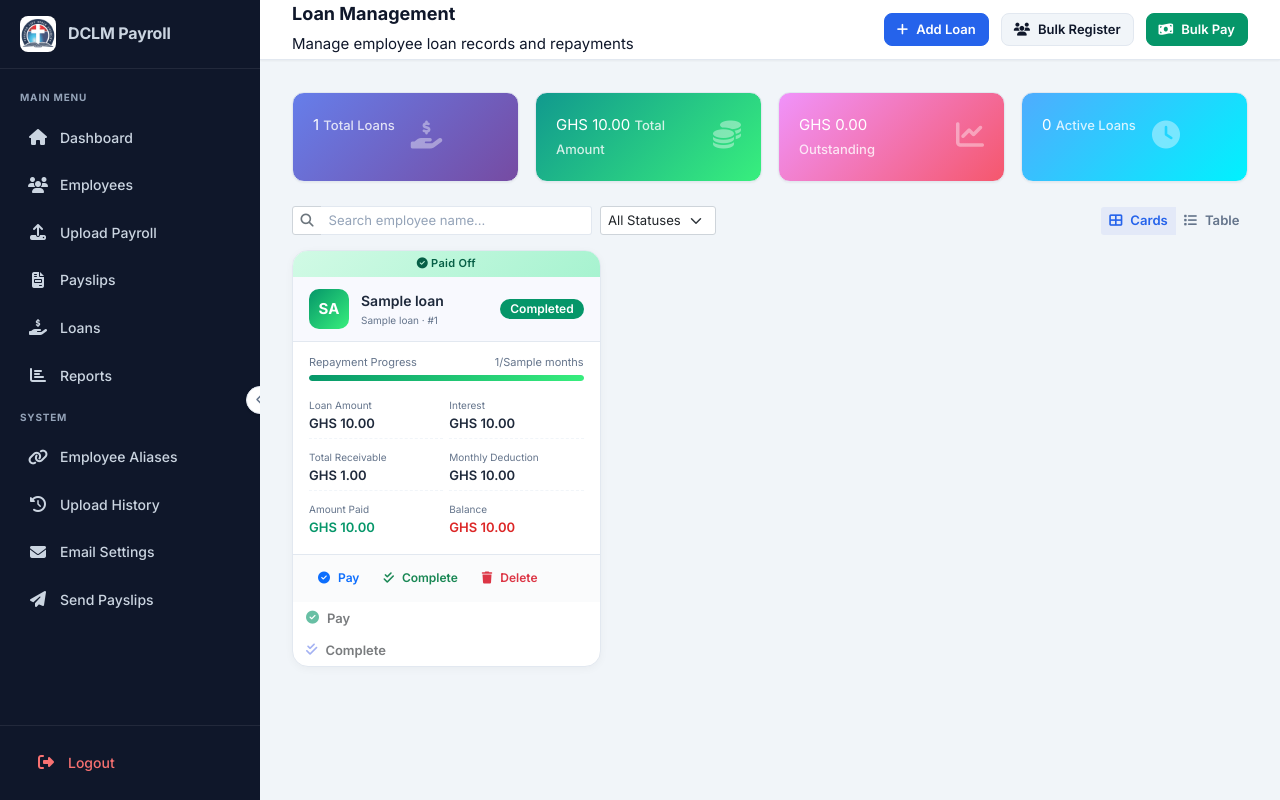
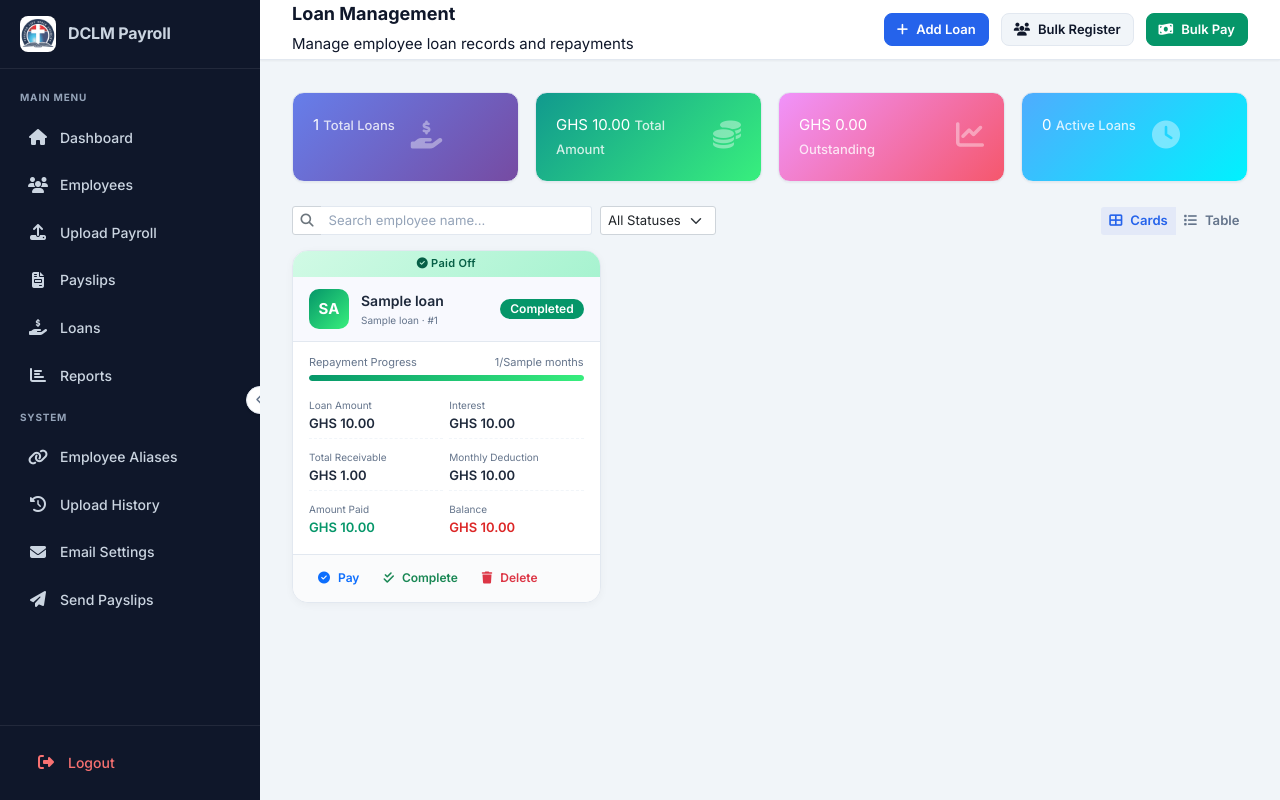
Before and after one commit to Fredderby/DCLM-payroll, a FastAPI app: template templates/loans.html in a window 1280 px wide. Run offline with FastAPI, Linux system fonts and the light colour scheme; the template is opened without the code that fills it: most values are stand-ins (such as "Sample title", 1, 10 or a date in 2020); data that the repository does not hold is empty; parts of the project's set-up code (start-up, migrations or seed data) failed here and were passed over.

Commit message:
Fix broken loan card HTML structure by removing duplicate buttons and stray closing div

```diff
--- a/templates/loans.html
+++ b/templates/loans.html
@@ -133,9 +133,6 @@
           <a href="/loans/complete/{{ loan.id }}" class="btn btn-sm btn-outline-success" onclick="return confirm('Mark this loan as completed?')"><i class="fas fa-check-double"></i> Complete</a>
           <form method="POST" action="/loans/delete/{{ loan.id }}" style="display:inline;" onsubmit="return confirm('Delete this loan record? Cannot be undone.')"><button type="submit" class="btn btn-sm btn-outline-danger"><i class="fas fa-trash"></i> Delete</button></form>
         </div>
-      </div>
-        <button class="btn btn-sm loan-pay-btn" data-id="{{ loan.id }}" {% if loan.status == 'Completed' %}disabled{% endif %}><i class="fas fa-check-circle" style="color:#059669;"></i> Pay</button>
-        <button class="btn btn-sm loan-complete-btn" data-id="{{ loan.id }}" {% if loan.status == 'Completed' %}disabled{% endif %}><i class="fas fa-check-double" style="color:#667eea;"></i> Complete</button>
       </div>
     </div>
   </div>
```
